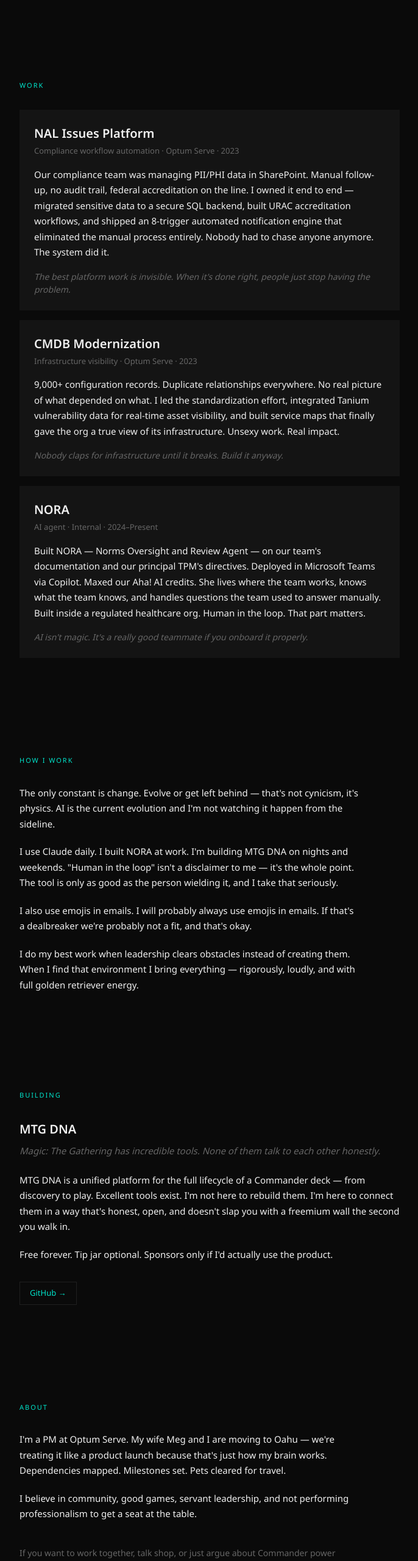
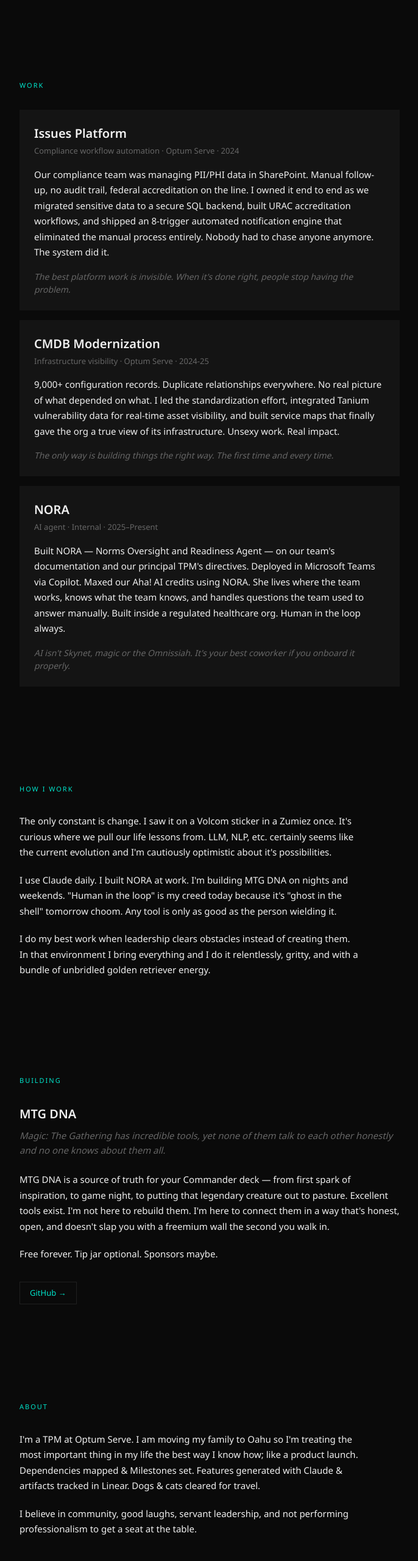
Before and after one commit to commander-zen/benbeine-work, a Next.js app: page / in a window 1280 px wide. Shown: the part 234-2794 px from the top of the page at 61% size, without its empty margins (296-982 px from the left). Built offline with nearby package versions, Linux system fonts and the light colour scheme.

Commit message:
fix: update project details and improve descriptions in workCards

```diff
--- a/app/page.tsx
+++ b/app/page.tsx
@@ -3,27 +3,27 @@
 
 const workCards = [
   {
-    title: "NAL Issues Platform",
-    context: "Compliance workflow automation · Optum Serve · 2023",
+    title: "Issues Platform",
+    context: "Compliance workflow automation · Optum Serve · 2024",
     description:
-      "Our compliance team was managing PII/PHI data in SharePoint. Manual follow-up, no audit trail, federal accreditation on the line. I owned it end to end — migrated sensitive data to a secure SQL backend, built URAC accreditation workflows, and shipped an 8-trigger automated notification engine that eliminated the manual process entirely. Nobody had to chase anyone anymore. The system did it.",
+      "Our compliance team was managing PII/PHI data in SharePoint. Manual follow-up, no audit trail, federal accreditation on the line. I owned it end to end as we migrated sensitive data to a secure SQL backend, built URAC accreditation workflows, and shipped an 8-trigger automated notification engine that eliminated the manual process entirely. Nobody had to chase anyone anymore. The system did it.",
     lesson:
-      "The best platform work is invisible. When it's done right, people just stop having the problem.",
+      "The best platform work is invisible. When it's done right, people stop having the problem.",
   },
   {
     title: "CMDB Modernization",
-    context: "Infrastructure visibility · Optum Serve · 2023",
+    context: "Infrastructure visibility · Optum Serve · 2024-25",
     description:
       "9,000+ configuration records. Duplicate relationships everywhere. No real picture of what depended on what. I led the standardization effort, integrated Tanium vulnerability data for real-time asset visibility, and built service maps that finally gave the org a true view of its infrastructure. Unsexy work. Real impact.",
-    lesson: "Nobody claps for infrastructure until it breaks. Build it anyway.",
+    lesson: "The only way is building things the right way. The first time and every time.",
   },
   {
     title: "NORA",
-    context: "AI agent · Internal · 2024–Present",
+    context: "AI agent · Internal · 2025–Present",
     description:
-      "Built NORA — Norms Oversight and Review Agent — on our team's documentation and our principal TPM's directives. Deployed in Microsoft Teams via Copilot. Maxed our Aha! AI credits. She lives where the team works, knows what the team knows, and handles questions the team used to answer manually. Built inside a regulated healthcare org. Human in the loop. That part matters.",
+      "Built NORA — Norms Oversight and Readiness Agent — on our team's documentation and our principal TPM's directives. Deployed in Microsoft Teams via Copilot. Maxed our Aha! AI credits using NORA. She lives where the team works, knows what the team knows, and handles questions the team used to answer manually. Built inside a regulated healthcare org. Human in the loop always.",
     lesson:
-      "AI isn't magic. It's a really good teammate if you onboard it properly.",
+      "AI isn't Skynet, magic or the Omnissiah. It's your best coworker if you onboard it properly.",
   },
 ];
 
@@ -81,23 +81,19 @@
           <SectionLabel>How I Work</SectionLabel>
           <div style={{ maxWidth: "560px" }}>
             <p style={bodyText}>
-              The only constant is change. Evolve or get left behind — that's not cynicism,
-              it's physics. AI is the current evolution and I'm not watching it happen from
-              the sideline.
+              The only constant is change. I saw it on a Volcom sticker in a Zumiez once.
+              It's curious where we pull our life lessons from.
+              LLM, NLP, etc. certainly seems like the current evolution and I'm cautiously optimistic about it's possibilities.
             </p>
             <p style={bodyText}>
               I use Claude daily. I built NORA at work. I'm building MTG DNA on nights and
-              weekends. "Human in the loop" isn't a disclaimer to me — it's the whole point.
-              The tool is only as good as the person wielding it, and I take that seriously.
-            </p>
-            <p style={bodyText}>
-              I also use emojis in emails. I will probably always use emojis in emails. If
-              that's a dealbreaker we're probably not a fit, and that's okay.
+              weekends. "Human in the loop" is my creed today because it's "ghost in the shell" tomorrow choom.
+              Any tool is only as good as the person wielding it.
             </p>
             <p style={{ ...bodyText, marginBottom: 0 }}>
               I do my best work when leadership clears obstacles instead of creating them.
-              When I find that environment I bring everything — rigorously, loudly, and with
-              full golden retriever energy.
+              In that environment I bring everything and I do it relentlessly, gritty, and with
+              a bundle of unbridled golden retriever energy.
             </p>
           </div>
         </section>
@@ -124,17 +120,17 @@
               lineHeight: 1.6,
             }}
           >
-            Magic: The Gathering has incredible tools. None of them talk to each other
-            honestly.
+            Magic: The Gathering has incredible tools, yet none of them talk to each other
+            honestly and no one knows about them all.
           </p>
           <p style={bodyText}>
-            MTG DNA is a unified platform for the full lifecycle of a Commander deck — from
-            discovery to play. Excellent tools exist. I'm not here to rebuild them. I'm here
+            MTG DNA is a source of truth for your Commander deck — from
+            first spark of inspiration, to game night, to putting that legendary creature out to pasture. Excellent tools exist. I'm not here to rebuild them. I'm here
             to connect them in a way that's honest, open, and doesn't slap you with a
             freemium wall the second you walk in.
           </p>
           <p style={{ ...bodyText, marginBottom: "32px" }}>
-            Free forever. Tip jar optional. Sponsors only if I'd actually use the product.
+            Free forever. Tip jar optional. Sponsors maybe.
           </p>
           <BuildingLinks />
         </section>
@@ -144,17 +140,18 @@
           <SectionLabel>About</SectionLabel>
           <div style={{ maxWidth: "560px" }}>
             <p style={bodyText}>
-              I'm a PM at Optum Serve. My wife Meg and I are moving to Oahu — we're treating
-              it like a product launch because that's just how my brain works. Dependencies
-              mapped. Milestones set. Pets cleared for travel.
+              I'm a TPM at Optum Serve. I am moving my family to Oahu so I'm treating
+              the most important thing in my life the best way I know how;
+              like a product launch. Dependencies
+              mapped & Milestones set. Features generated with Claude & artifacts tracked in Linear.
+              Dogs & cats cleared for travel.
             </p>
             <p style={{ ...bodyText, marginBottom: "40px" }}>
-              I believe in community, good games, servant leadership, and not performing
+              I believe in community, good laughs, servant leadership, and not performing
               professionalism to get a seat at the table.
             </p>
             <p style={{ fontSize: "14px", color: "#666666", marginBottom: "16px" }}>
-              If you want to work together, talk shop, or just argue about Commander power
-              levels:
+              If you want to work together, talk shop, or just yap about EDH power levels:
             </p>
             <ContactLinks />
           </div>
@@ -175,7 +172,7 @@
           <span style={{ color: "#00E5CC", margin: "0 8px" }}>·</span>
           Built with Claude
           <span style={{ color: "#00E5CC", margin: "0 8px" }}>·</span>
-          benbeine.com
+          benbeine.work
         </p>
       </footer>
     </>
@@ -198,7 +195,8 @@
       <a href="mailto:beine.ben@gmail.com" className="contact-link">
         beine.ben@gmail.com
       </a>
-<a href="https://www.linkedin.com/in/ben-beine/" target="_blank" rel="noopener noreferrer" className="contact-link">        LinkedIn ↗
+<a href="https://www.linkedin.com/in/ben-beine/" target="_blank" rel="noopener noreferrer" className="contact-link">
+        LinkedIn ↗
       </a>
       <a href="https://github.com/commander-zen" target="_blank" rel="noopener noreferrer" className="contact-link">
         GitHub ↗
```
